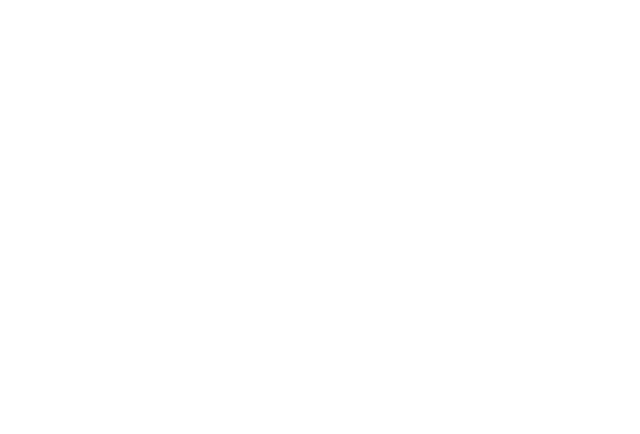
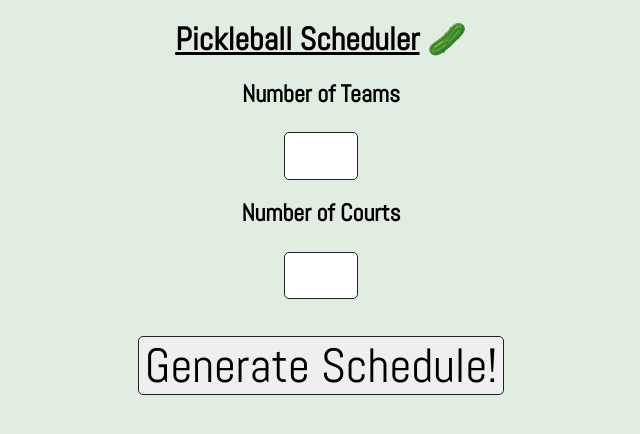
Before and after one commit to TrampolineTales/pickleball, a plain HTML site: page index.html in a window 1280 px wide. Shown: the whole page, without its empty margins (319-959 px from the left). Drawn offline with nearby package versions, Linux system fonts and the light colour scheme.

Commit message:
basic design

```diff
--- a/css/style.css
+++ b/css/style.css
@@ -0,0 +1,21 @@
+html {
+  background-color: #E1EDE1;
+  font-family: 'Abel';
+  text-align: center;
+}
+
+input {
+  margin-top: 5px;
+  border-radius: 5px;
+  border: thin solid #212121;
+  padding: 2px;
+  font-size: 36px;
+}
+
+button {
+  cursor: pointer;
+  text-align: center;
+  border-radius: 5px;
+  font-size: 48px;
+  border: thin solid #212121;
+}
--- a/index.html
+++ b/index.html
@@ -4,9 +4,20 @@
     <meta charset="utf-8">
     <link rel="stylesheet" href="css/normalize.css">
     <link rel="stylesheet" href="css/style.css">
-    <title>Pickleball Scheduler</title>
+    <link href="https://fonts.googleapis.com/css?family=Abel" rel="stylesheet">
+    <script src="https://ajax.googleapis.com/ajax/libs/jquery/3.2.1/jquery.min.js"></script>
+    <script src="js/main.js"></script>
+    <title>Pickleball Scheduler 🥒</title>
   </head>
   <body>
-
+    <h1><span style="text-decoration: underline;">Pickleball Scheduler</span> 🥒</h1>
+    <h2>Number of Teams</h2>
+    <input id="teams-num" type="number" min="5" max="48"></input>
+    <h2>Number of Courts</h2>
+    <input id="courts-num" type="number" min="1" max="99"></input>
+    <br>
+    <br>
+    <br>
+    <button id="generate-button">Generate Schedule!</button>
   </body>
 </html>
--- a/js/main.js
+++ b/js/main.js
@@ -0,0 +1,13 @@
+$(document).ready(function() {
+  var $tableContainer = $('<div>');
+  $tableContainer.appendTo('body');
+
+  $('#generate-button').click(function() {
+    $tableContainer.empty();
+    var courts = $('#courts-num')[0].value;
+    var teams = $('#teams-num')[0].value;
+    for (var i = 0; i < courts; i++) {
+
+    }
+  });
+});
```
Also changed, not shown: package.json (deleted, +0 -22 lines).
